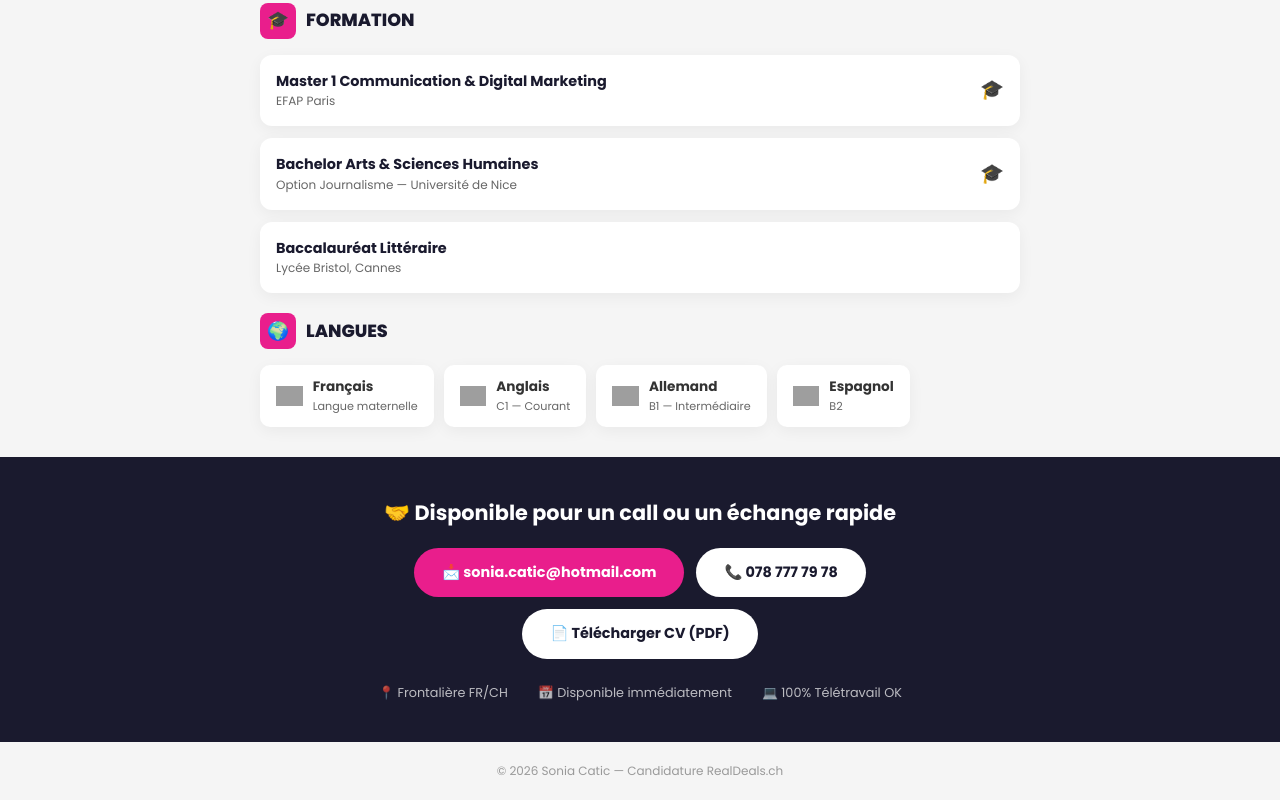
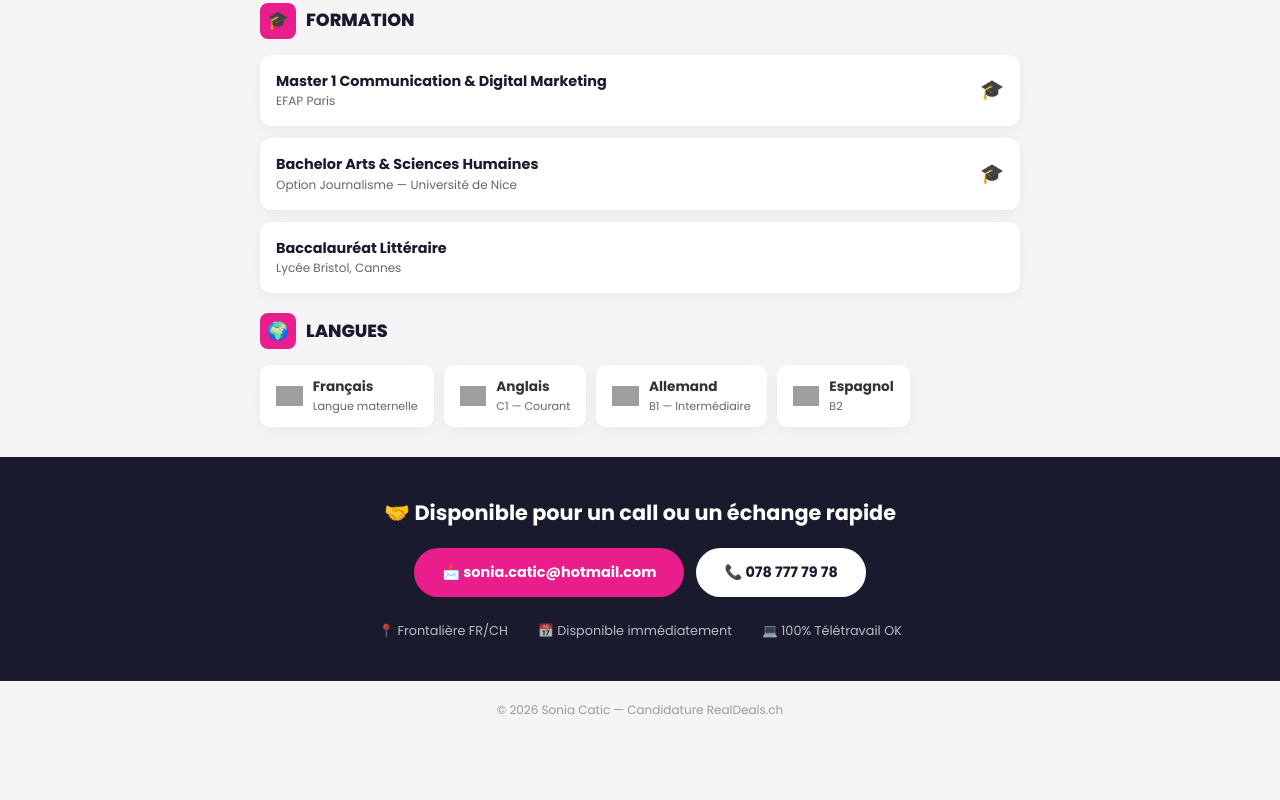
Before and after one commit to cheetahbestbooks-star/poste_admin, a plain HTML site: page index.html in a window 1280 px wide. Shown: the part 1759-2559 px from the top of the page. After the commit the page ends 2498 px from the top, so only its background shows below. Drawn offline with Linux system fonts and the light colour scheme; grey boxes are pictures that could not be loaded.

Commit message:
Update index.html

```diff
--- a/index.html
+++ b/index.html
@@ -734,7 +734,6 @@
                 📞 078 777 79 78
             </a>
         </div>
-        <a href="https://cheetahbestbooks-star.github.io/poste_admin/CV_Sonia_Catic.pdf" target="_blank" class="cta-btn secondary" style="margin-top: 12px;">📄 Télécharger CV (PDF)</a>
         <div class="cta-info">
             <span>📍 Frontalière FR/CH</span>
             <span>📅 Disponible immédiatement</span>
```
